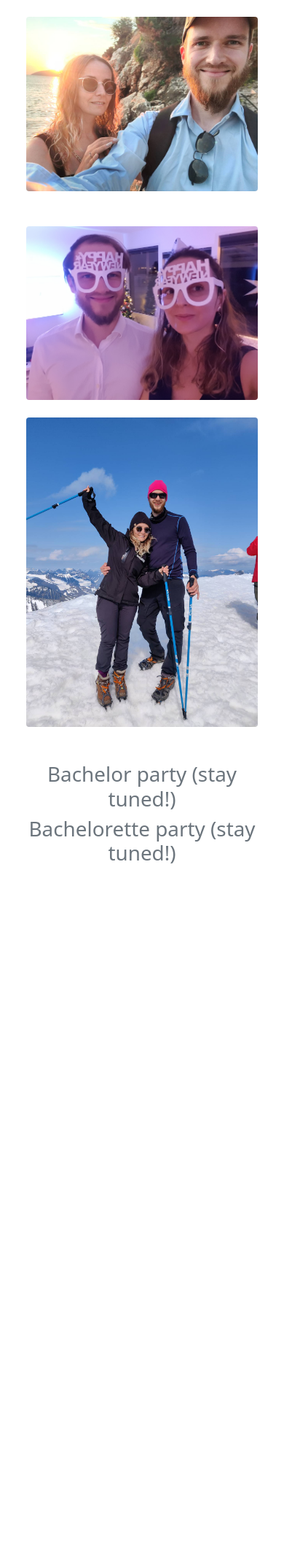
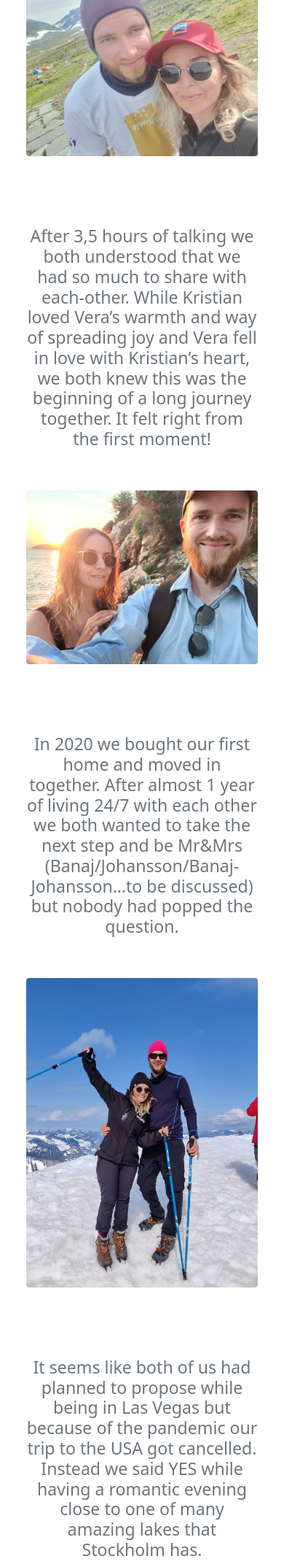
Before and after one commit to jakelamotta/wedding-planner, a Flask app: page /gallery in a window 390 px wide. Shown: the part 1042-3189 px from the top of the page at 73% size. Before the commit the page ends 2225 px from the top, so only its background shows below. Run offline with Flask 2, Linux system fonts and the light colour scheme; a user stored in the database is signed in; data comes from the database, SQL or seed files in the repository; some libraries are stand-ins or nearby versions.

Commit message:
Added our story

```diff
--- a/wedding/templates/gallery.html
+++ b/wedding/templates/gallery.html
@@ -3,55 +3,100 @@
 
 {% block content %}
 <h3 class="display-6 text-muted">
-	Vera and Kristian
+	About us
+</h3>
+<h3 class="text-muted mt-5">
+	{{gettext('It was 4th of june 2019 when Vera and Kristian’s love story first began, just 2 single thirty-somethings who happened to swipe right.
+	')}}
 </h3>
 <div class="row">
-	<div class="col-lg-4 col-md-12 mb-4 mb-lg-0">
+	<div class="col-md-6 offset-md-3 mb-4 mt-5 mb-lg-0">
 		<img
 				src="/static/img/gallery1.jpg"
-				class="w-100 shadow-1-strong rounded mb-4"
+				class="shadow-1-strong rounded mb-4"
 				alt="Boat on Calm Water"
 		/>
+	</div>
+</div>
+<h3 class="text-muted mt-5">
+	{{gettext('After discovering a mutual love of good food, fotboll, travel, road trips and hiking numbers were exchanged
+	and a first date took place. ')}}
+</h3>
 
+<div class="row">
+	<div class="col-md-6 offset-md-3 mb-4 mt-5 mb-lg-0">
 		<img
 				src="/static/img/gallery5.jpg"
-				class="w-100 shadow-1-strong rounded mb-4"
+				class="shadow-1-strong rounded mb-4"
 				alt="Wintry Mountain Landscape"
 		/>
 	</div>
+</div>
 
-	<div class="col-lg-4 mb-4 mb-lg-0">
-		<img
-				src="/static/img/gallery4.jpg"
-				class="w-100 shadow-1-strong rounded mb-4"
-				alt="Mountains in the Clouds"
-		/>
-
+<h3 class="text-muted mt-5">
+	{{gettext('After 3,5 hours of talking we both understood that we had so much to share with each-other.
+	While Kristian loved Vera’s warmth and way of spreading joy and Vera fell in love with Kristian’s heart,
+	we both knew this was the beginning of a long journey together. It felt right from the first moment!	')}}
+</h3>
+<div class="row">
+	<div class="col-md-6 offset-md-3 mb-4 mt-5 mb-lg-0">
 		<img
 				src="/static/img/gallery3.jpg"
 				class="w-100 shadow-1-strong rounded mb-4"
 				alt="Boat on Calm Water"
 		/>
 	</div>
+</div>
 
-	<div class="col-lg-4 mb-4 mb-lg-0">
+<h3 class="text-muted mt-5">
+	{{gettext('In 2020 we bought our first home and moved in together. After almost 1 year of living 24/7 with each
+	other we both wanted to take the next step and be Mr&Mrs (Banaj/Johansson/Banaj-Johansson…to be discussed) but
+	nobody had popped the question.
+	')}}
+</h3>
+<div class="row">
+	<div class="col-md-6 offset-md-3 mb-4 mt-5 mb-lg-0">
+		<img
+				src="/static/img/gallery2.jpg"
+				class="w-100 shadow-1-strong rounded mb-4"
+				alt="Mountains in the Clouds"
+		/>
+	</div>
+</div>
+
+<h3 class="text-muted mt-5">
+	{{gettext('It seems like both of us had planned to propose while being in Las Vegas but because
+	of the pandemic our trip to the USA got cancelled. Instead we said YES while having a romantic evening close to one
+	of many amazing lakes that Stockholm has.
+	')}}
+</h3>
+
+<div class="row">
+	<div class="col-md-6 offset-md-3 mb-4 mt-5 mb-lg-0">
 		<img
 				src="/static/img/gallery6.jpg"
 				class="w-100 shadow-1-strong rounded mb-4"
 				alt="Waves at Sea"
 		/>
+	</div>
+</div>
 
+<h3 class="text-muted mt-5">
+	{{gettext('We are so looking forward to tying the knot and celebrating the start of our new chapter together with all of our favourite people!
+	')}}
+</h3>
+
+<div class="row">
+	<div class="col-md-6 offset-md-3 mb-4 mt-5 mb-lg-0">
 		<img
-				src="/static/img/gallery2.jpg"
+				src="/static/img/gallery4.jpg"
 				class="w-100 shadow-1-strong rounded mb-4"
 				alt="Yosemite National Park"
 		/>
 	</div>
 </div>
-<h3 class="display-6 text-muted">
-	Bachelor party (stay tuned!)
-</h3>
-<h3 class="display-6 text-muted">
-	Bachelorette party (stay tuned!)
+
+<h3 class="display-6 mt-5 text-muted">
+	{{gettext('Welcome to our happily after!')}}
 </h3>
 {% endblock %}
```
